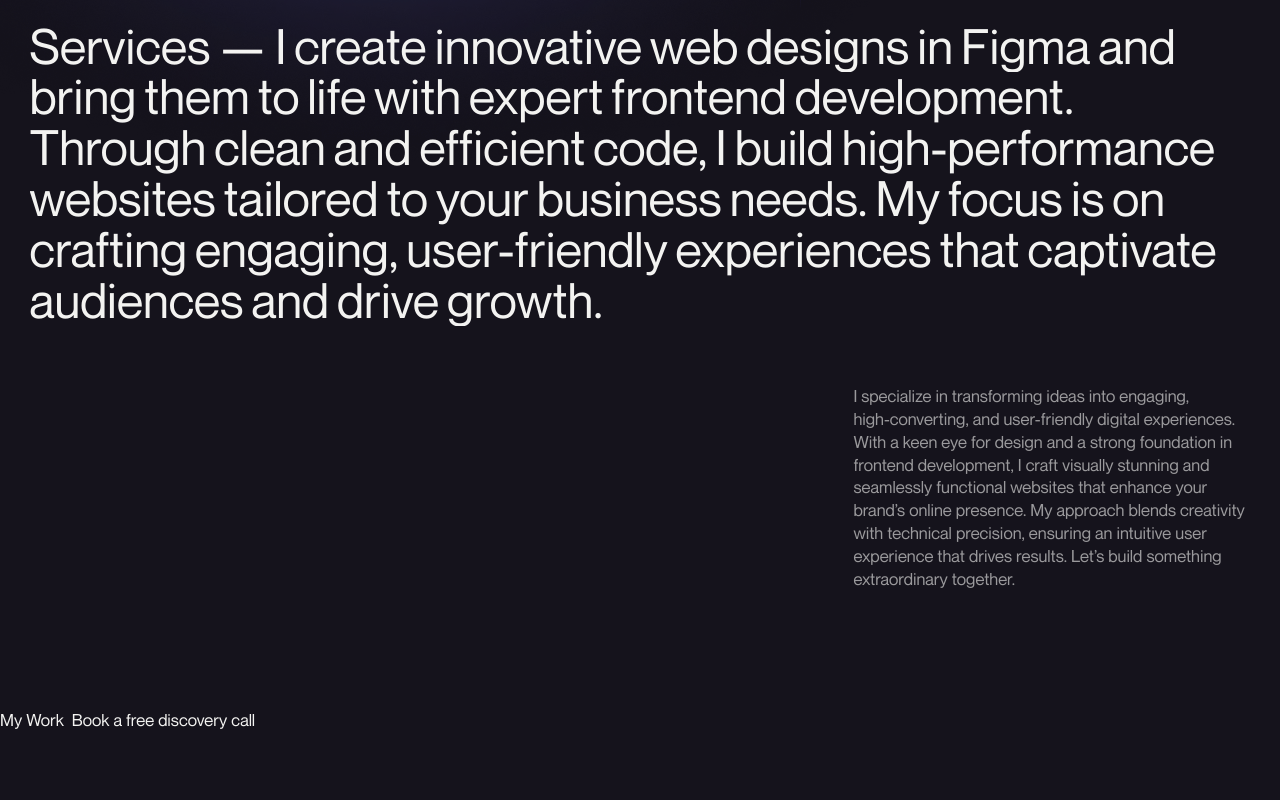
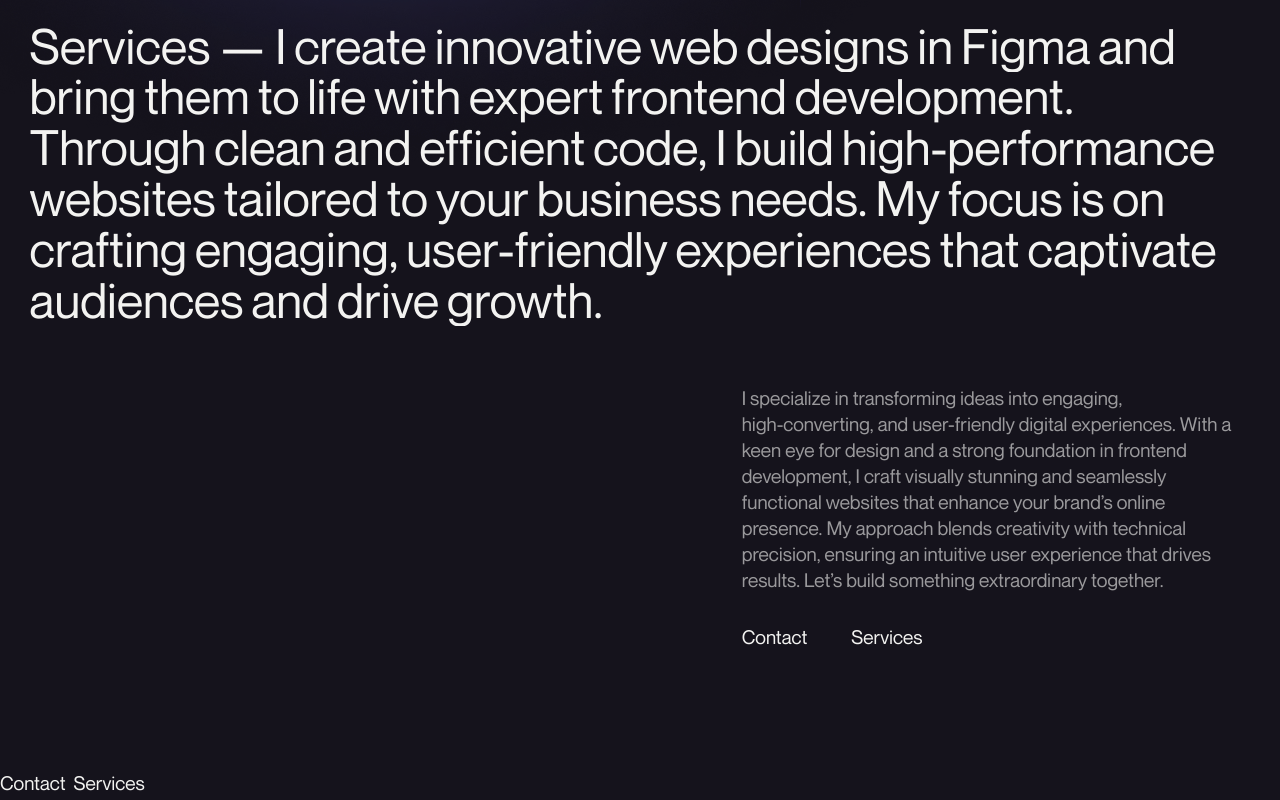
Before and after one commit to Bancantcode/ban-portfolio, a Next.js app: page /services in a window 1280 px wide. Shown: the part 401-1201 px from the top of the page. Before the commit the page ends 1136 px from the top, so only its background shows below. Built offline with nearby package versions, Linux system fonts and the light colour scheme.

Commit message:
check vercel

```diff
--- a/src/app/about/page.tsx
+++ b/src/app/about/page.tsx
@@ -1,9 +1,12 @@
+'use client'
 import TextHeading from "@/components/ui/TextHeading"
 import Button from "@/components/ui/Button"
 import Skills from "@/components/ui/Skills"
 import Certificates from "@/components/ui/Certificates"
+import useLenisScroll from "@/hooks/useLenisScroll"
 
 const AboutPage = () => {
+  useLenisScroll();
   return (
     <main>
       <section>
--- a/src/app/contact/page.tsx
+++ b/src/app/contact/page.tsx
@@ -1,9 +1,9 @@
 'use client'
-// import useLenisScroll from "@/hooks/useLenisScroll"
+import useLenisScroll from "@/hooks/useLenisScroll"
 import TextReveal from "@/components/ui/TextReveal"
 
 const ContactPage = () => {
-  // useLenisScroll();
+  useLenisScroll();
   return (
     <main>
       <section className="grid-style">
--- a/src/app/globals.css
+++ b/src/app/globals.css
@@ -90,4 +90,7 @@
   .heading {
     @apply text-heading-3 lg:text-heading-2 xl:text-heading-1;
   }
+  .text-style {
+    @apply text-base-small opacity-60;
+  }
 }
--- a/src/app/page.tsx
+++ b/src/app/page.tsx
@@ -1,11 +1,11 @@
-// 'use client'
-// import useLenisScroll from "@/hooks/useLenisScroll";
+'use client'
+import useLenisScroll from "@/hooks/useLenisScroll";
 import HomeHero from "@/components/ui/HomeHero";
 import HomeService from "@/components/ui/HomeService";
 import HomeSelectedWork from "@/components/ui/HomeSelectedWork";
 
 const Home = () => {
-  // useLenisScroll();
+  useLenisScroll();
   return (
     <main className="">
       <div className="h-screen flex justify-center items-center">
--- a/src/app/projects/page.tsx
+++ b/src/app/projects/page.tsx
@@ -1,10 +1,10 @@
 'use client'
-// import useLenisScroll from "@/hooks/useLenisScroll"
+import useLenisScroll from "@/hooks/useLenisScroll"
 import TextHeading from "@/components/ui/TextHeading"
 import Button from "@/components/ui/Button"
 
 const ProjectPage = () => {
-  // useLenisScroll();
+  useLenisScroll();
   return (
     <main>
       <section>
--- a/src/app/services/page.tsx
+++ b/src/app/services/page.tsx
@@ -1,20 +1,20 @@
 'use client'
-// import useLenisScroll from "@/hooks/useLenisScroll"
+import useLenisScroll from "@/hooks/useLenisScroll"
 import TextHeading from "@/components/ui/TextHeading"
 import Button from "@/components/ui/Button"
 
 const ServicesPage = () => {
-  // useLenisScroll();
+  useLenisScroll();
   return (
     <main>
       <section>
         <TextHeading
           text="Services — I create innovative web designs in Figma and bring them to life with expert frontend development. Through clean and efficient code, I build high-performance websites tailored to your business needs. My focus is on crafting engaging, user-friendly experiences that captivate audiences and drive growth."
-          description={`I specialize in transforming ideas into engaging, high-converting, and user-friendly digital experiences. With a keen eye for design and a strong foundation in frontend development, I craft visually stunning and seamlessly functional websites that enhance your brand’s online presence. My approach blends creativity with technical precision, ensuring an intuitive user experience that drives results. Let’s build something extraordinary together.`}
+          description="I specialize in transforming ideas into engaging, high-converting, and user-friendly digital experiences. With a keen eye for design and a strong foundation in frontend development, I craft visually stunning and seamlessly functional websites that enhance your brand’s online presence. My approach blends creativity with technical precision, ensuring an intuitive user experience that drives results. Let’s build something extraordinary together."
         />
         <div className="flex gap-1 col-start-8 col-span-5">
-          <a href="/projects"><Button id="nav-btn" title="My Work" containerClass="" /></a>
-          <a href="/contact"><Button id="nav-btn" title="Book a free discovery call" containerClass="" /></a>
+          <a className="" href="/contact"><Button id="nav-btn" title="Contact" containerClass="" /></a>
+          <a href="/services"><Button id="nav-btn" title="Services" containerClass="" /></a>
         </div>
 
       </section>
--- a/src/components/ui/TextHeading.tsx
+++ b/src/components/ui/TextHeading.tsx
@@ -3,6 +3,7 @@ import TextReveal from "./TextReveal"
 import Image from "next/image";
 // import useGsapAnimations from "@/hooks/useGsapAnimations";
 import Glow1 from '../../../public/images/glow/Glow1.webp'
+import Button from "./Button";
 
 interface TextHeadingProps {
     text: string;
@@ -12,11 +13,16 @@ interface TextHeadingProps {
 const TextHeading: React.FC<TextHeadingProps> = ({ text, description }) => {
   // useGsapAnimations();
   return (
-    <div className="grid-style section-x-padding py-xl md:py-3xl">
+    <section className="grid-style section-x-padding py-xl md:py-3xl">
       <Image src={Glow1} alt="Glow1" className="absolute inset-0 -z-10" id="glow__animation1" />
       <TextReveal text={text} className="heading leading-none col-start-1 col-span-12 mb-xl" marginRight="mr-2"/>
-      <TextReveal text={description} className="text-base-small md:text-base leading-tight opacity-60 col-start-1 col-span-12 md:col-start-6 md:col-span-5 lg:col-start-7 lg:col-span-6 xl:col-start-9 xl:col-span-4" marginRight="mr-1" />
-    </div>
+      <TextReveal text={description} className="text-style md:text-base mb-md leading-tight col-start-1 col-span-12 md:col-start-6 md:col-span-5 lg:col-start-7 lg:col-span-6 xl:col-start-8" marginRight="mr-1" />
+
+      <div className="flex gap-10 col-start-8 col-span-5">
+        <a href="/contact"><Button id="nav-btn" title="Contact" containerClass="" /></a>
+        <a href="/services"><Button id="nav-btn" title="Services" containerClass="" /></a>
+      </div>
+    </section>
   )
 }
 
--- a/src/hooks/useGsapAnimations.ts
+++ b/src/hooks/useGsapAnimations.ts
@@ -1,3 +1,4 @@
+'use client'
 import { useEffect } from "react"
 import gsap from "gsap"
 import ScrollTrigger from "gsap/ScrollTrigger"
--- a/tailwind.config.ts
+++ b/tailwind.config.ts
@@ -10,7 +10,7 @@ export default {
     extend: {
       fontSize: {
         "base-small": "clamp(0.821rem, 0.3071rem + 0.4647vi, 0.8943rem)",
-        "base": "clamp(1rem, 1rem + 1vw, 1.05rem)",
+        "base": "clamp(1.2rem, 1rem + 1vw, 1.05rem)",
         "base-large": "clamp(1.1rem, 0.7071rem + 0.5143vi, 1.4rem)",
         'heading-6': 'clamp(1rem, 0.928rem + 0.36vw, 1.25rem)',
         "heading-5": "clamp(1.2rem, 1rem + 0.45vw, 1.57rem)",
```
